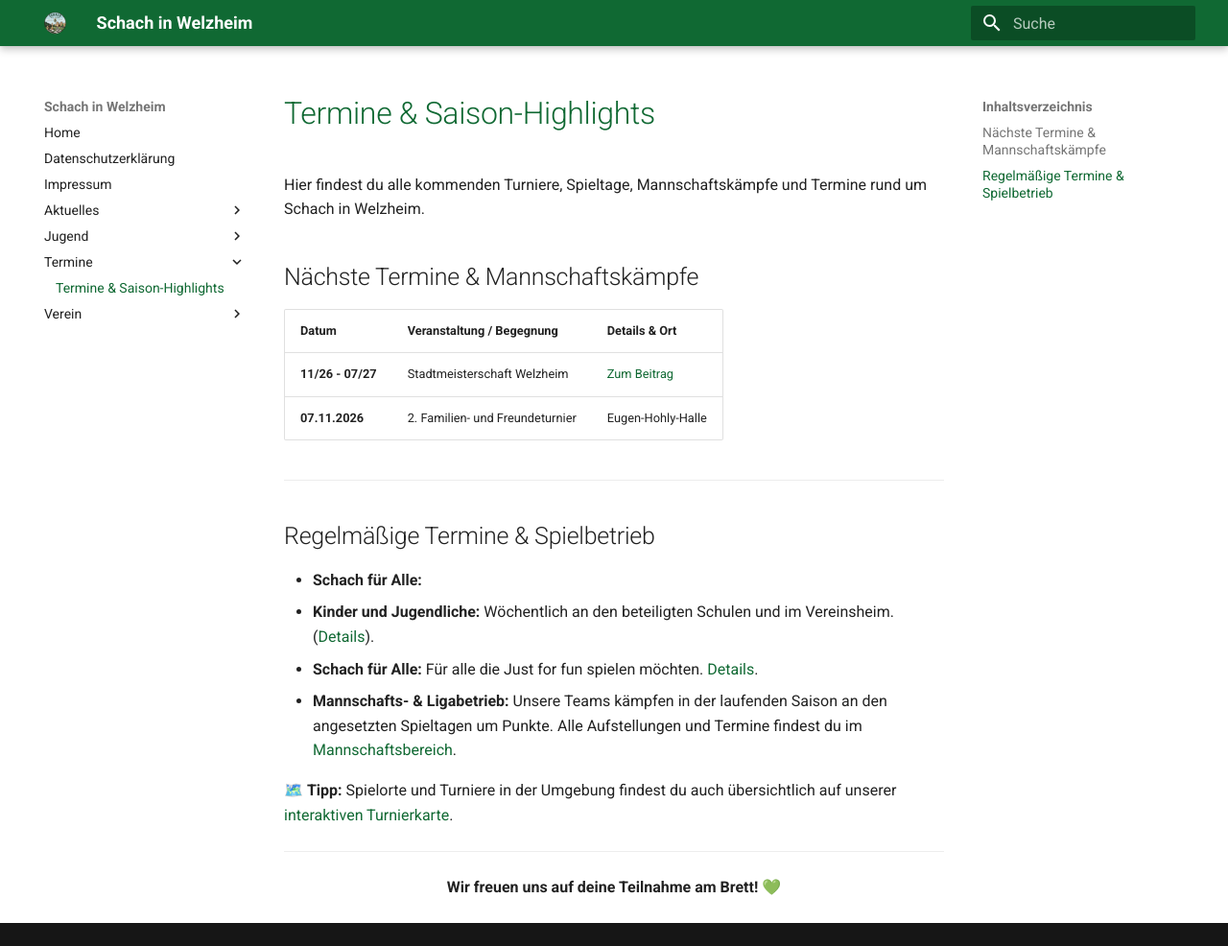
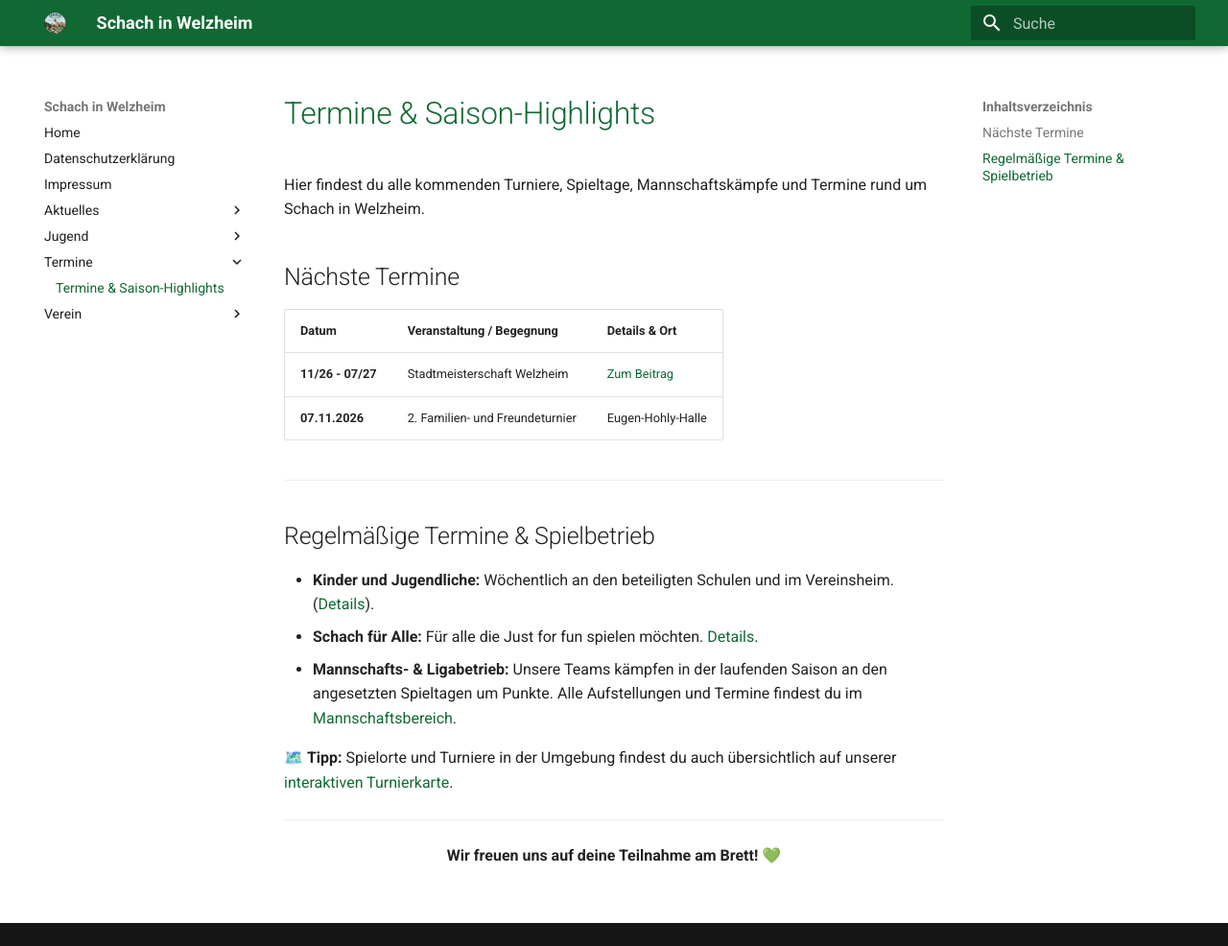
Before and after one commit to schachwelzheim/schachwelzheim, an MkDocs documentation site: the page built from docs/termine/index.md, in a window 1280 px wide and 986 px high. Shown: the whole window at 96% size. Built offline with MkDocs 1.6.1 and Material for MkDocs 9.7.7, drawn with Linux system fonts in a browser that asks for light colours.

Commit message:
Update Termine section in index.md
Removed 'Mannschaftskämpfe' from the title and adjusted the content accordingly.

```diff
--- a/docs/termine/index.md
+++ b/docs/termine/index.md
@@ -2,7 +2,7 @@
 
 Hier findest du alle kommenden Turniere, Spieltage, Mannschaftskämpfe und Termine rund um Schach in Welzheim.
 
-## Nächste Termine & Mannschaftskämpfe
+## Nächste Termine
 
 | Datum | Veranstaltung / Begegnung | Details & Ort |
 | :--- | :--- | :--- |
@@ -13,7 +13,6 @@ Hier findest du alle kommenden Turniere, Spieltage, Mannschaftskämpfe und Termi
 
 ## Regelmäßige Termine & Spielbetrieb
 
-*   **Schach für Alle:**
 *   **Kinder und Jugendliche:** Wöchentlich an den beteiligten Schulen und im Vereinsheim. ([Details](./jugend/)).
 *   **Schach für Alle:** Für alle die Just for fun spielen möchten. [Details](./verein/alle).
 *   **Mannschafts- & Ligabetrieb:** Unsere Teams kämpfen in der laufenden Saison an den angesetzten Spieltagen um Punkte. Alle Aufstellungen und Termine findest du im [Mannschaftsbereich](./verein/mannschaften).
```
